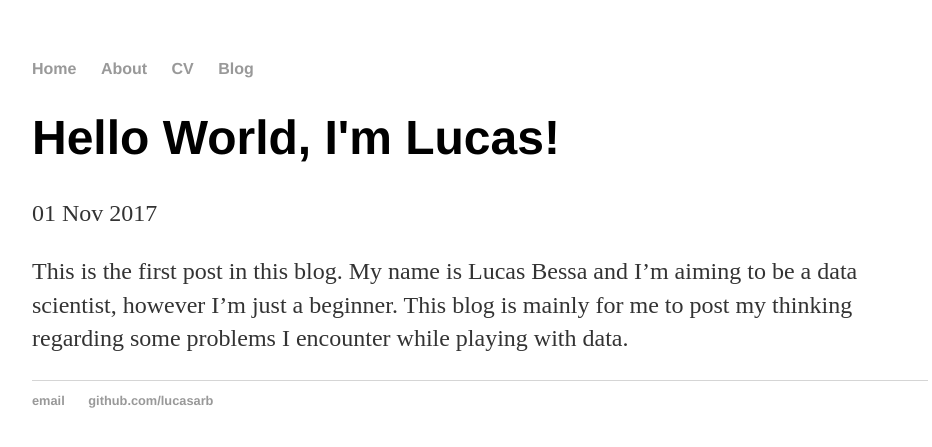
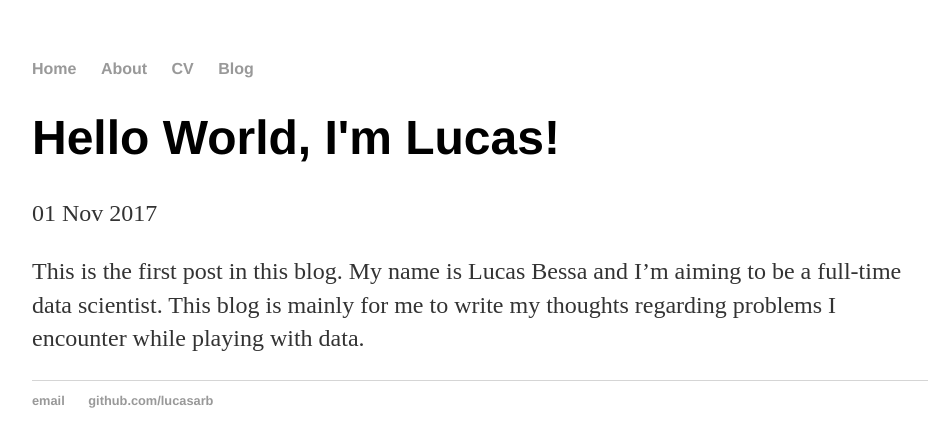
Before and after one commit to lucasarb/lucasarb.github.io, a Jekyll site: the page built from _posts/2017-11-01-hello-world.md, in a window 1280 px wide. Shown: the top 447 px of the page, without its empty margins (160-1092 px from the left). Built offline with Jekyll 4.4.1, drawn with Linux system fonts in a browser that asks for light colours.

Commit message:
Improve the post

```diff
--- a/_posts/2017-11-01-hello-world.md
+++ b/_posts/2017-11-01-hello-world.md
@@ -4,6 +4,4 @@ title:  "Hello World, I'm Lucas!"
 date:   2017-11-01
 ---
 
-This is the first post in this blog. My name is Lucas Bessa and I'm aiming to be a data scientist,
-however I'm just a beginner. This blog is mainly for me to post my thinking regarding some problems I encounter
-while playing with data.
+This is the first post in this blog. My name is Lucas Bessa and I'm aiming to be a full-time data scientist. This blog is mainly for me to write my thoughts regarding problems I encounter while playing with data.
```
